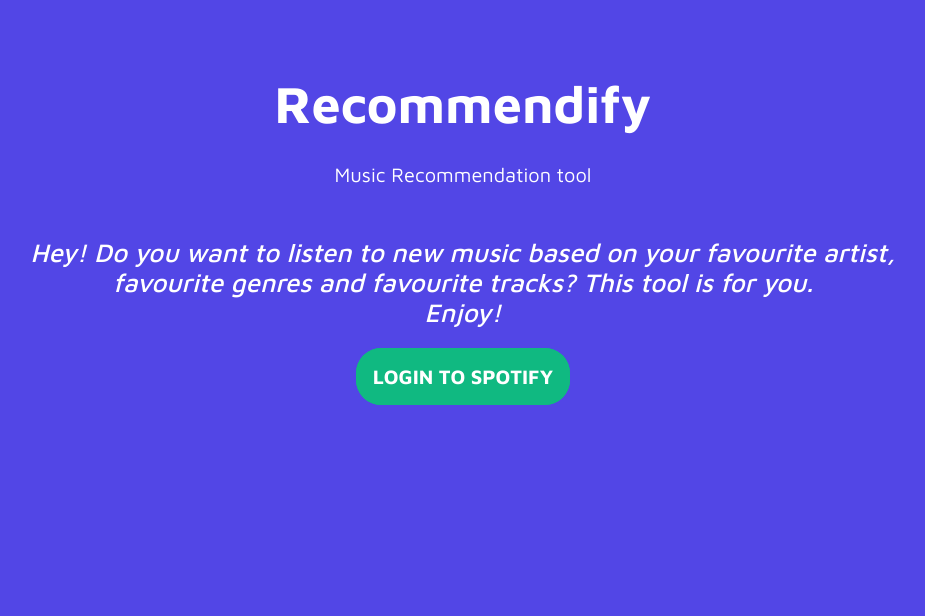
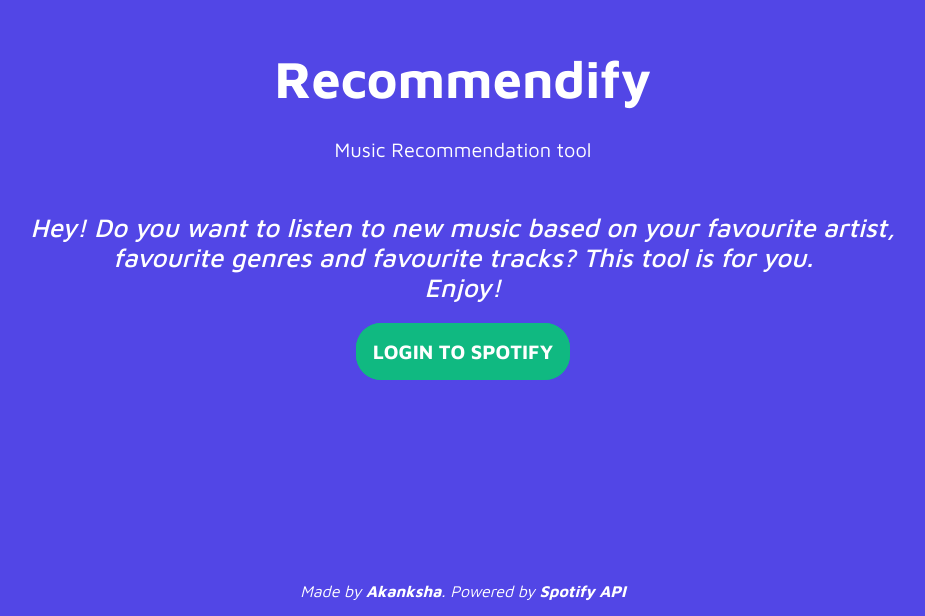
Before and after one commit to b-akanksha/recommendify2, a React (Create React App) app: page / in a window 1280 px wide. Shown: the part 184-800 px from the top of the page, without its empty margins (177-1102 px from the left). Built offline with nearby package versions, Linux system fonts and the light colour scheme; no server answers.

Commit message:
micro fixes

```diff
--- a/src/App.css
+++ b/src/App.css
@@ -7,3 +7,19 @@
   justify-content: space-around;
   font-size: calc(10px + 2vmin);
 }
+.flex-grow {
+  flex-grow: 1;
+  display: flex;
+  justify-content: center;
+  align-items: center;
+}
+
+footer {
+  margin-top: auto;
+  font-size: 16px;
+}
+
+footer a {
+  text-decoration: none;
+  color: white;
+}
--- a/src/App.js
+++ b/src/App.js
@@ -31,8 +31,36 @@
 
   return (
     <div className="App">
-      {!token && <Login />}
-      {token && <Home logout={logout} />}
+      <div className="flex-grow">
+        {!token && <Login />}
+        {token && <Home logout={logout} />}
+      </div>
+      <footer>
+        <p>
+          <i>
+            Made by{" "}
+            <b>
+              <a
+                href="https://www.linkedin.com/in/akanksha-bhat-255b4315a/"
+                target="_blank"
+                rel="noreferrer"
+              >
+                Akanksha
+              </a>
+            </b>
+            . Powered by{" "}
+            <b>
+              <a
+                href="https://developer.spotify.com/"
+                target="_blank"
+                rel="noreferrer"
+              >
+                Spotify API
+              </a>
+            </b>
+          </i>
+        </p>
+      </footer>
     </div>
   );
 }
--- a/src/components/Form1/index.js
+++ b/src/components/Form1/index.js
@@ -16,7 +16,7 @@
   React.useEffect(() => {
     if (search !== "") {
       dispatch(clearData());
-      dispatch(getSearchThunk(search, "artist", offset));
+      dispatch(getSearchThunk(search, "artist"));
     }
   }, [dispatch, search, offset]);
 
@@ -34,7 +34,10 @@
       />
       {Object.keys(topArtist).length > 0 && (
         <div className="result-container result">
-          <div className="result-flex-container result-cont">
+          <div
+            className="result-flex-container result-cont"
+            style={{ height: "auto" }}
+          >
             <h1 className="div-title">Favourite Artist</h1>
             <ResultItem
               key={`${topArtist.name}-${topArtist.id}`}
--- a/src/components/Form2/index.js
+++ b/src/components/Form2/index.js
@@ -16,7 +16,7 @@
   React.useEffect(() => {
     if (search !== "") {
       dispatch(clearData());
-      dispatch(getSearchThunk(search, "track", offset));
+      dispatch(getSearchThunk(search, "tracks"));
     }
   }, [dispatch, search, offset]);
   return (
--- a/src/components/Home/index.js
+++ b/src/components/Home/index.js
@@ -1,6 +1,6 @@
 import React from "react";
 import { useDispatch, useSelector } from "react-redux";
-import { getIds, setCurrStep } from "../../redux/actions";
+import { clearData, getIds, setCurrStep } from "../../redux/actions";
 import { getAnalysisThunk } from "../../redux/thunks";
 import Dashboard from "../Dashboard";
 import FormContainer from "../FormContainer";
@@ -15,8 +15,10 @@
   const next = async () => {
     switch (currStep) {
       case "Form1":
+        await dispatch(clearData());
         return dispatch(setCurrStep("Form2"));
       case "Form2":
+        await dispatch(clearData());
         return dispatch(setCurrStep("Form3"));
       case "Form3":
         await dispatch(getIds());
--- a/src/components/ResultList/index.js
+++ b/src/components/ResultList/index.js
@@ -1,14 +1,12 @@
 import React from "react";
 import ResultItem from "./ResultItem";
 import "./result.css";
-import { useDispatch, useSelector } from "react-redux";
-import { setOffset, setOffsetBack } from "../../redux/actions";
+import { useDispatch } from "react-redux";
+import { setOffset } from "../../redux/actions";
 
 const ResultList = ({ data, topId, onSelect, onDelete }) => {
-  const { offset } = useSelector((state) => state.recommend);
   const dispatch = useDispatch();
   const goFront = () => dispatch(setOffset());
-  const goBack = () => dispatch(setOffsetBack());
 
   return (
     <div className="result-container">
@@ -40,18 +38,9 @@
       ) : (
         <p>No data found</p>
       )}
-      <div>
-        <button
-          className={`button load-button ${offset === 10 && "disabled"}`}
-          onClick={goBack}
-          disabled={offset === 10}
-        >
-          Back
-        </button>
-        <button className="button load-button" onClick={goFront}>
-          Search more
-        </button>
-      </div>
+      <button className="button load-button" onClick={goFront}>
+        Load more
+      </button>
     </div>
   );
 };
--- a/src/redux/initialState.js
+++ b/src/redux/initialState.js
@@ -5,7 +5,7 @@
   tracks: [],
   genres: [],
   currStep: "Form1",
-  offset: 10,
+  offset: 0,
   analysis: {},
   trackIds: [],
   result: [],
--- a/src/redux/reducer.js
+++ b/src/redux/reducer.js
@@ -11,8 +11,9 @@
     }
     case types.SET_ARTIST:
       return { ...state, topArtist: payload };
-    case types.GET_TRACKS:
-      return { ...state, trackList: [...state.trackList, ...payload] };
+    case types.GET_TRACKS: {
+      return { ...state, trackList: [...payload] };
+    }
     case types.SET_TRACKS: {
       let tempArr = state.tracks.filter((i) => i.id === payload.id);
       if (tempArr.length === 0) {
@@ -40,7 +41,13 @@
     case types.REMOVE_ARTIST:
       return { ...state, topArtist: {} };
     case types.CLEAR_DATA:
-      return { ...state, artistList: [], tracksList: [], genresList: [] };
+      return {
+        ...state,
+        artistList: [],
+        tracksList: [],
+        genresList: [],
+        offset: 0,
+      };
     case types.GET_IDS: {
       let tempArr = state.tracks.map((i) => i.id);
       return { ...state, trackIds: tempArr };
--- a/src/redux/services.js
+++ b/src/redux/services.js
@@ -1,7 +1,15 @@
 import * as api from "../utils/api";
 
-export const getSearchResult = async (query, type, offset) => {
-  return api.get(`/search?q=${query}&type=${type}&limit=10&offset=${offset}`);
+export const getSearchResult = async (query, offset) => {
+  if (offset === 0) {
+    return api.get(
+      `/search?q=${query}&type=artist,album,track&include_external=audio&limit=10`
+    );
+  } else {
+    return api.get(
+      `/search?q=${query}&type=artist,album,track&include_external=audio&limit=10&offset=${offset}`
+    );
+  }
 };
 
 export const getAnalysisService = async (ids) => {
--- a/src/redux/thunks.js
+++ b/src/redux/thunks.js
@@ -4,11 +4,14 @@
   getRecommendationService,
   getSearchResult,
 } from "./services";
-export const getSearchThunk = (query, type, offset) => {
-  return async (dispatch) => {
+export const getSearchThunk = (query, type) => {
+  return async (dispatch, getState) => {
+    const { offset } = getState().recommend;
     try {
-      const response = await getSearchResult(query, type, offset);
+      const response = await getSearchResult(query, offset);
       if (response.status === 200) {
+        console.log(response);
+
         type === "artist"
           ? dispatch(getArtists(response.data.artists.items))
           : dispatch(getTracks(response.data.tracks.items));
@@ -26,8 +29,6 @@
     const ids = getState().recommend.trackIds;
     try {
       const response = await getAnalysisService(ids);
-      console.log(response);
-
       if (response.status === 200) {
         await dispatch(analyse(response.data));
         await dispatch(getRecommendationThunk());
```
